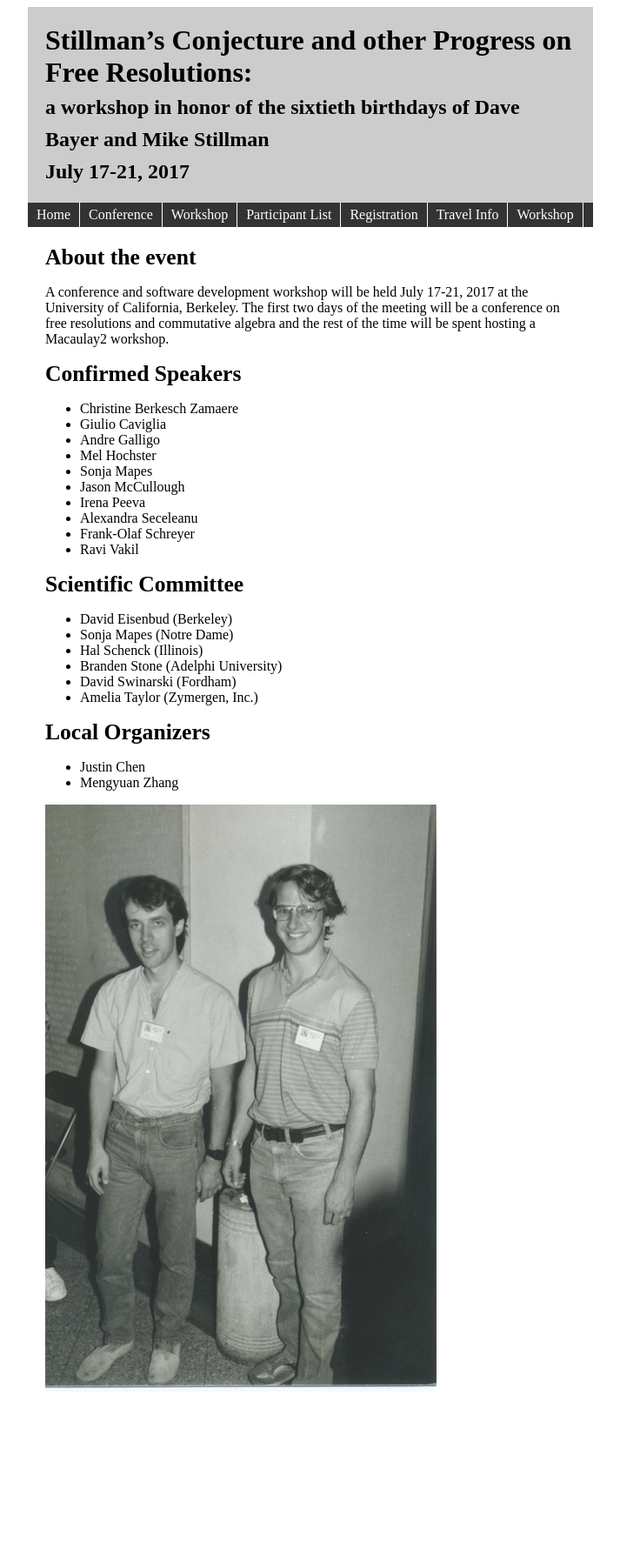
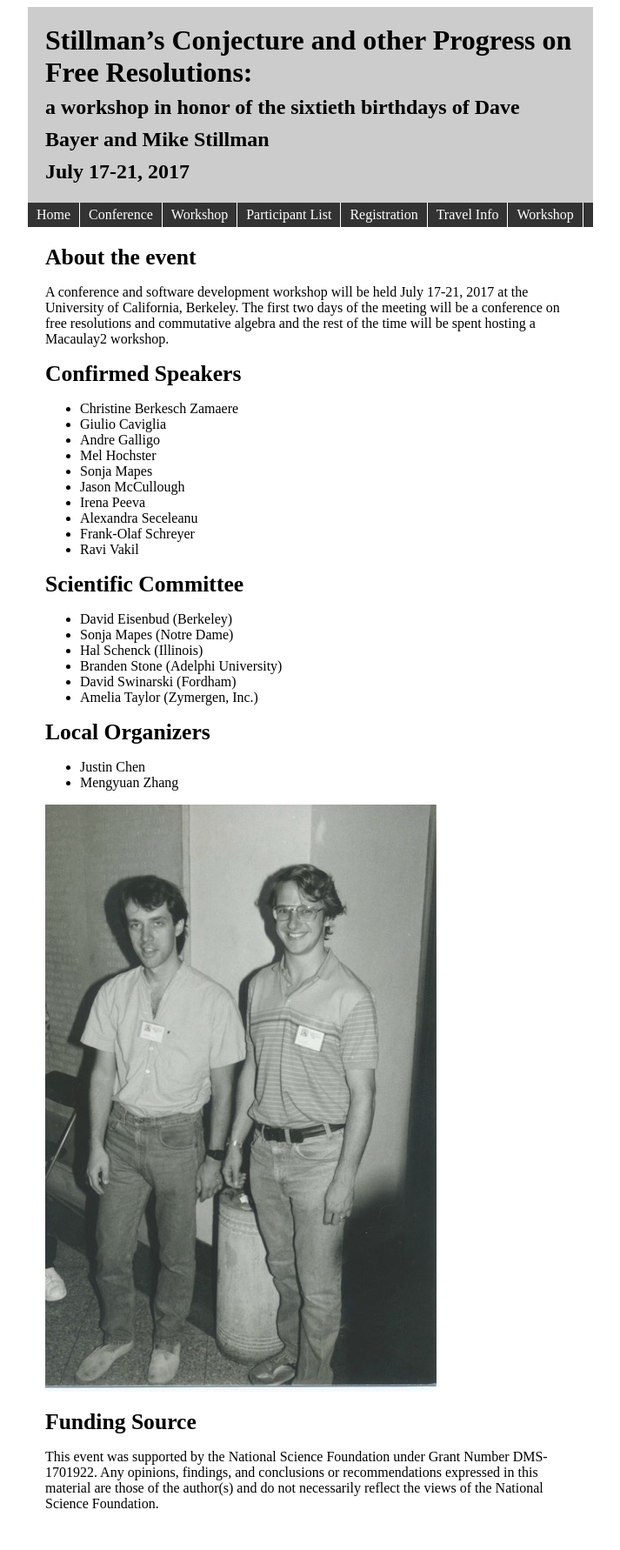
Before and after one commit to Macaulay2/Workshop-2017-Berkeley, a Jekyll site: the page built from index.md, in a window 1280 px wide. Shown: the whole page at 87% size, without its empty margins (283-996 px from the left). Built offline with Jekyll 4.4.1, drawn with Linux system fonts in a browser that asks for light colours; before the commit the page ends 1648 px from its top, so only the background shows below that.

Commit message:
Update index.md

```diff
--- a/index.md
+++ b/index.md
@@ -8,7 +8,6 @@ menuOrder: 0
 ## About the event
 
 A conference and software development workshop will be held July 17-21, 2017 at the University of California, Berkeley. The first two days of the meeting will be a conference on free resolutions and commutative algebra and the rest of the time will be spent hosting a Macaulay2 workshop.
-
 
 ## Confirmed Speakers
 
@@ -39,3 +38,8 @@ A conference and software development workshop will be held July 17-21, 2017 at
 * Mengyuan Zhang
 
 ![alt text](DM.jpg)
+
+
+## Funding Source
+
+This event was supported by the National Science Foundation under Grant Number DMS-1701922. Any opinions, findings, and conclusions or recommendations expressed in this material are those of the author(s) and do not necessarily reflect the views of the National Science Foundation.
```
